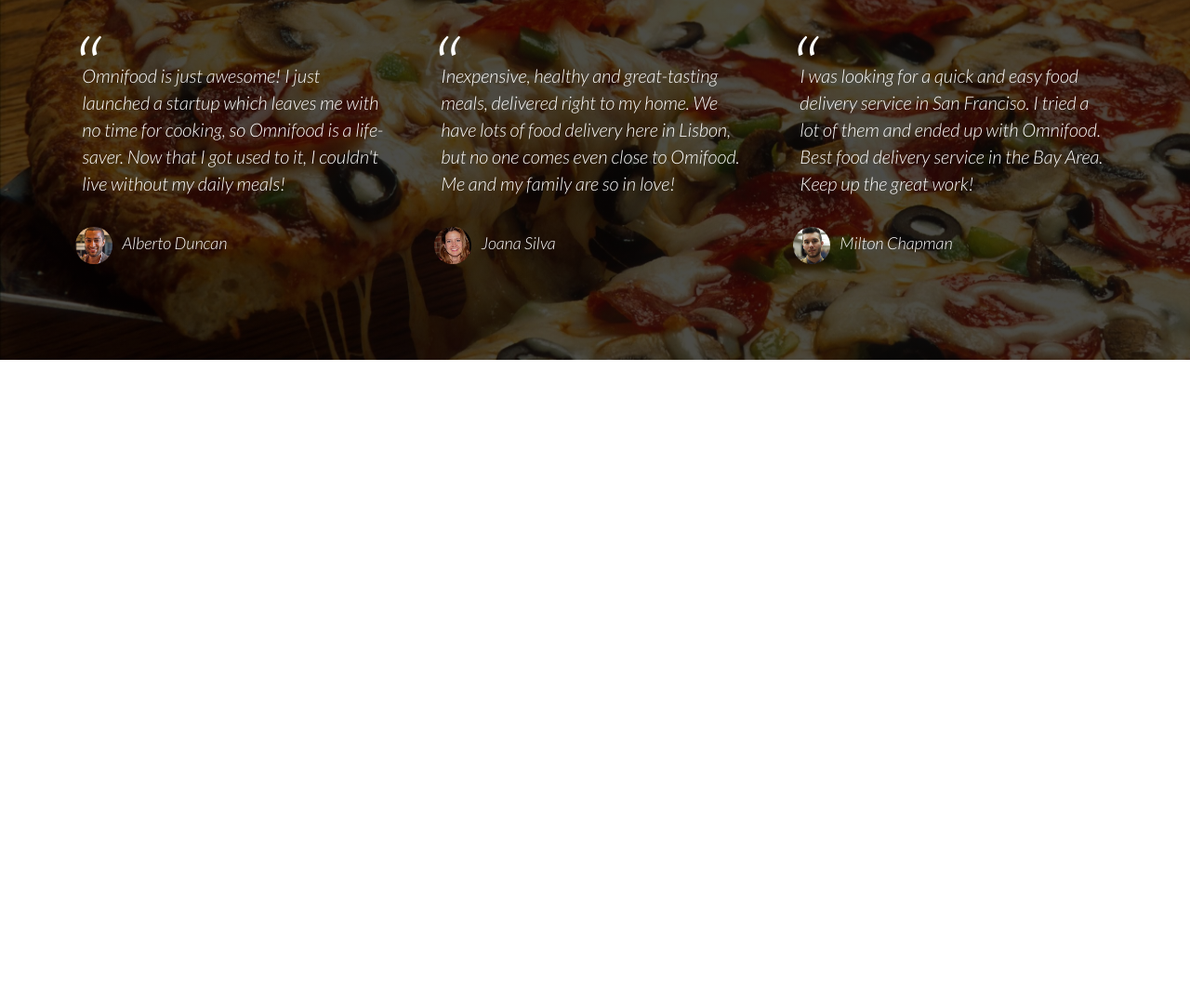
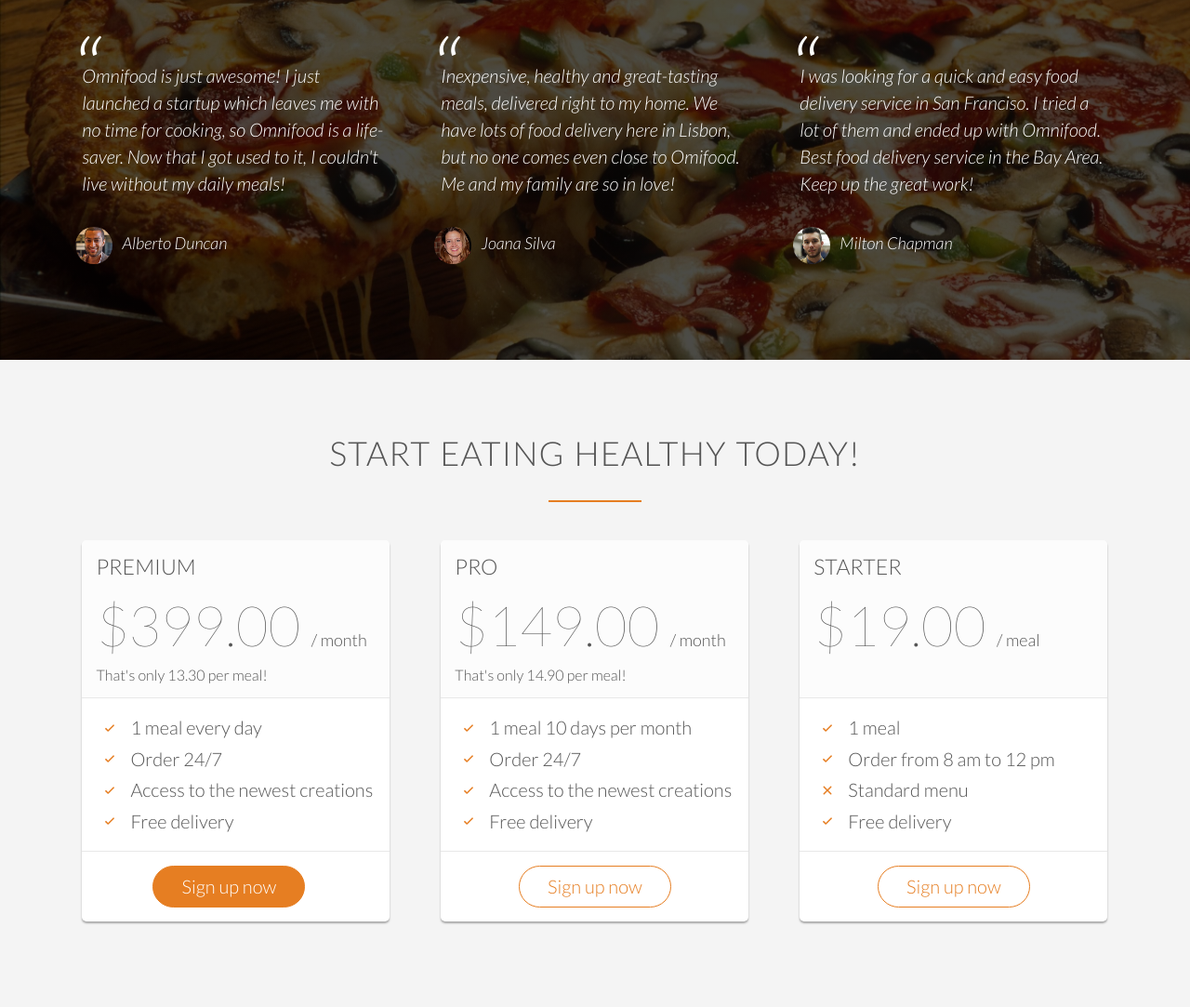
Before and after one commit to macasaurusrex/omni, a plain HTML site: page index.html in a window 1280 px wide. Shown: the part 3531-4614 px from the top of the page at 93% size. Before the commit the page ends 3918 px from the top, so only its background shows below. Drawn offline with nearby package versions, Linux system fonts and the light colour scheme.

Commit message:
FInished the signup section

```diff
--- a/index.html
+++ b/index.html
@@ -216,6 +216,85 @@
             </div>
         </div>
     </section>
+    <section class="section-plans">
+        <div class="row">
+            <h2>Start eating healthy today!</h2>
+        </div>
+        <div class="row">
+            <div class="col span-1-of-3">
+                <div class="plan-box">
+                    <div>
+                        <h3>Premium</h3>
+                        <p class="plan-price">
+                            $399.00 <span>/ month</span>
+                        </p>
+                        <p class="plan-price-meal">
+                            That's only 13.30 per meal!
+                        </p>
+                    </div>
+                    <div>
+                        <ul>
+                            <li><ion-icon name="ios-checkmark" class="icon-med"></ion-icon>1 meal every day</li>
+                            <li><ion-icon name="ios-checkmark" class="icon-med"></ion-icon>Order 24/7</li>
+                            <li><ion-icon name="ios-checkmark" class="icon-med"></ion-icon>Access to the newest creations</li>
+                            <li><ion-icon name="ios-checkmark" class="icon-med"></ion-icon>Free delivery</li>
+                        </ul>
+                    </div>
+                    <div>
+                        <a href="#" class="btn btn-full">Sign up now</a>
+                    </div>
+                </div>
+            </div>
+            <div class="col span-1-of-3">
+                <div class="plan-box">
+                    <div>
+                        <h3>Pro</h3>
+                        <p class="plan-price">
+                            $149.00 <span>/ month</span>
+                        </p>
+                        <p class="plan-price-meal">
+                            That's only 14.90 per meal!
+                        </p>
+                    </div>
+                    <div>
+                        <ul>
+                            <li><ion-icon name="ios-checkmark" class="icon-med"></ion-icon>1 meal 10 days per month</li>
+                            <li><ion-icon name="ios-checkmark" class="icon-med"></ion-icon>Order 24/7</li>
+                            <li><ion-icon name="ios-checkmark" class="icon-med"></ion-icon>Access to the newest creations</li>
+                            <li><ion-icon name="ios-checkmark" class="icon-med"></ion-icon>Free delivery</li>
+                        </ul>
+                    </div>
+                    <div>
+                        <a href="#" class="btn btn-ghost">Sign up now</a>
+                    </div>
+                </div>
+            </div>
+            <div class="col span-1-of-3">
+                    <div class="plan-box">
+                        <div>
+                            <h3>Starter</h3>
+                            <p class="plan-price">
+                                $19.00 <span>/ meal</span>
+                            </p>
+                            <p class="plan-price-meal">
+                                <br />
+                            </p>
+                        </div>
+                        <div>
+                            <ul>
+                                <li><ion-icon name="ios-checkmark" class="icon-med"></ion-icon>1 meal</li>
+                                <li><ion-icon name="ios-checkmark" class="icon-med"></ion-icon>Order from 8 am to 12 pm</li>
+                                <li><ion-icon name="ios-close" class="icon-med"></ion-icon>Standard menu</li>
+                                <li><ion-icon name="ios-checkmark" class="icon-med"></ion-icon>Free delivery</li>
+                            </ul>
+                        </div>
+                        <div>
+                            <a href="#" class="btn btn-ghost">Sign up now</a>
+                        </div>
+                    </div>
+            </div>
+        </div>
+    </section>
 </body>
 <script src="https://unpkg.com/ionicons@4.2.2/dist/ionicons.js"></script>
 </html>
--- a/resources/css/style.css
+++ b/resources/css/style.css
@@ -394,3 +394,58 @@
     margin-right: 10px;
     vertical-align: middle;
 }
+
+/*----------------------------------*/
+/*  SIGN-UP PLANS */
+/*----------------------------------*/
+
+.section-plans {
+    background-color: #f4f4f4;
+}
+
+.plan-box {
+    background-color: #fff;
+    border-radius: 5px;
+    width: 90%;
+    margin-left: 5%;
+    box-shadow: 0 2px 2px darkgray;
+}
+
+.plan-box div{
+    padding: 15px;
+    border-bottom: 1px solid #e8e8e8;
+}
+
+.plan-box div:first-child{
+    background-color: #fcfcfc;
+    border-top-left-radius: 5px;
+    border-top-right-radius: 5px;
+}
+
+.plan-box div:last-child {
+    text-align:center;
+    border-bottom: none;
+}
+
+.plan-box ul{
+    list-style:none;
+}
+
+.plan-box ul li {
+    padding: 5px 0;
+}
+
+.plan-price {
+    font-size: 300%;
+    font-weight: 100;
+    margin-bottom: 10px;
+}
+
+.plan-price span  {
+    font-size: 30%;
+    font-weight:  300;
+}
+
+.plan-price-meal {
+    font-size: 80%;
+}
```
Also changed, not shown: 1 other file.
